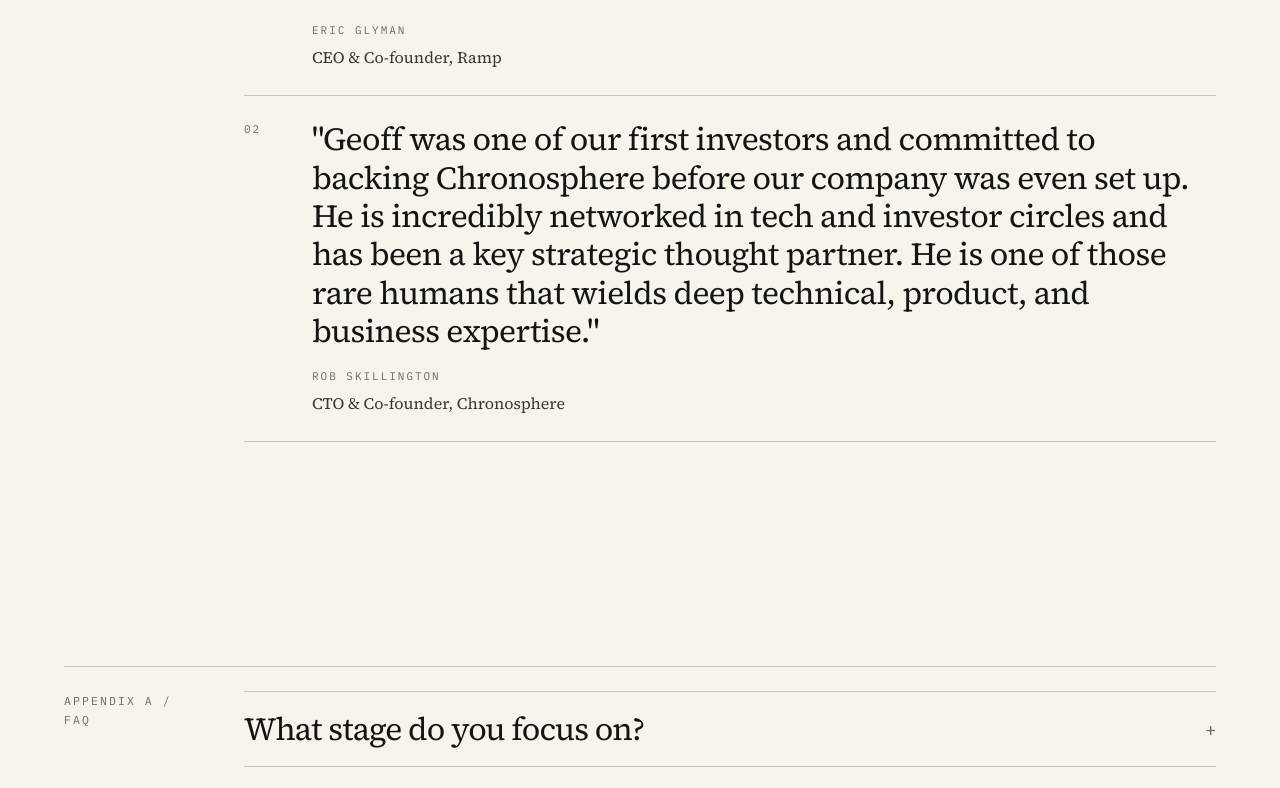
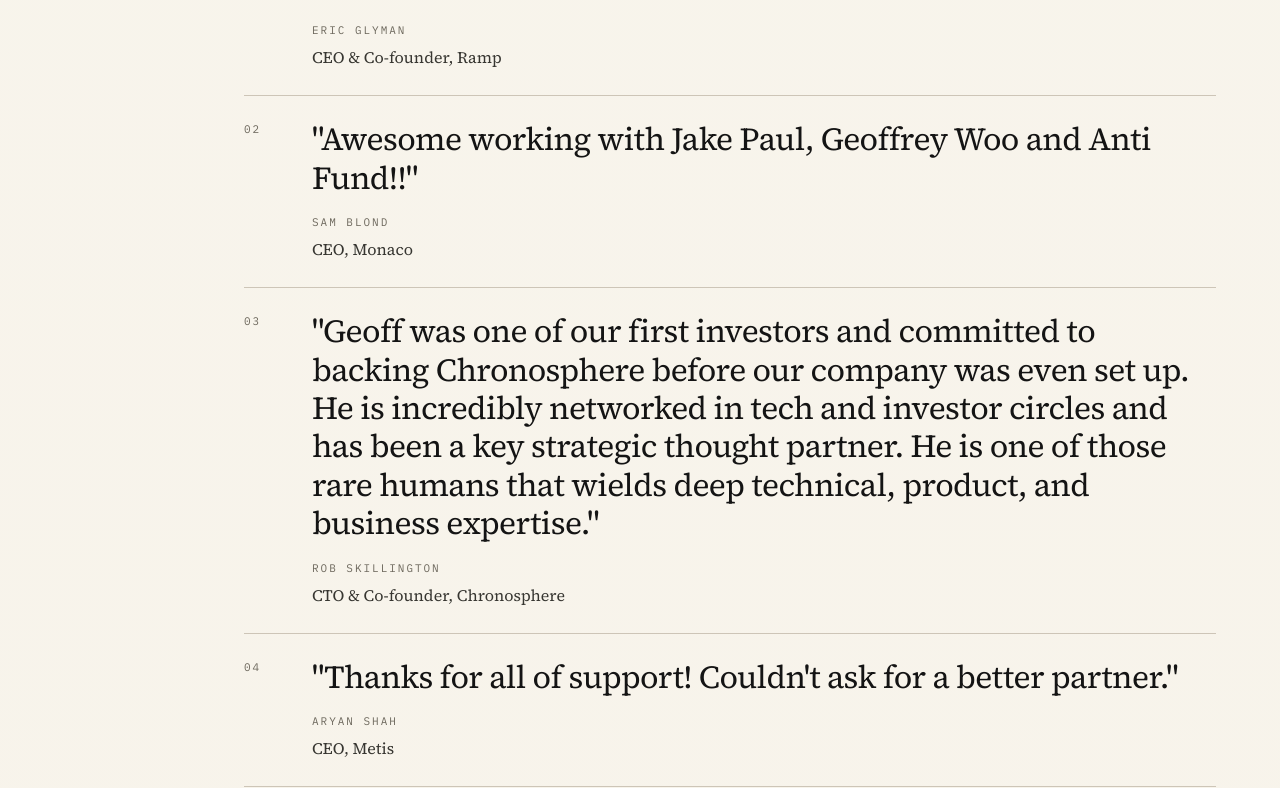
Before and after one commit to geoffreywoo/anti-fund, a Next.js app: page / in a window 1280 px wide. Shown: the part 7792-8580 px from the top of the page. Built offline with nearby package versions, Linux system fonts and the light colour scheme.

Commit message:
feat: add founder proof quotes

```diff
--- a/components/Testimonials.tsx
+++ b/components/Testimonials.tsx
@@ -7,9 +7,21 @@ const testimonials = [
   },
   {
     quote:
+      "Awesome working with Jake Paul, Geoffrey Woo and Anti Fund!!",
+    name: "Sam Blond",
+    title: "CEO, Monaco",
+  },
+  {
+    quote:
       "Geoff was one of our first investors and committed to backing Chronosphere before our company was even set up. He is incredibly networked in tech and investor circles and has been a key strategic thought partner. He is one of those rare humans that wields deep technical, product, and business expertise.",
     name: "Rob Skillington",
     title: "CTO & Co-founder, Chronosphere",
+  },
+  {
+    quote:
+      "Thanks for all of support! Couldn't ask for a better partner.",
+    name: "Aryan Shah",
+    title: "CEO, Metis",
   },
 ];
 
```
